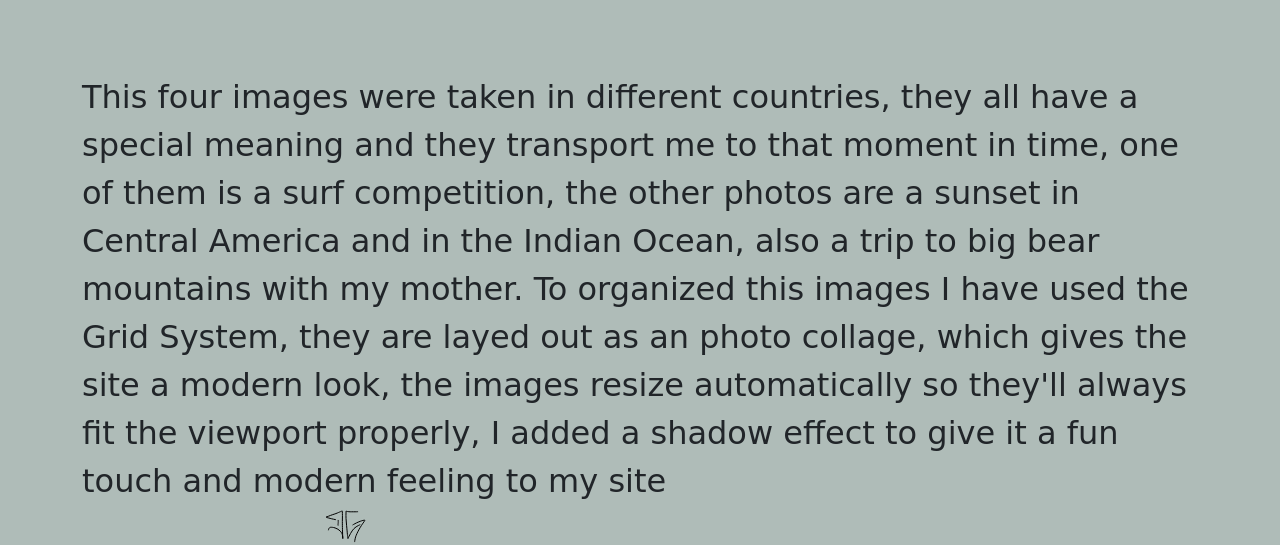
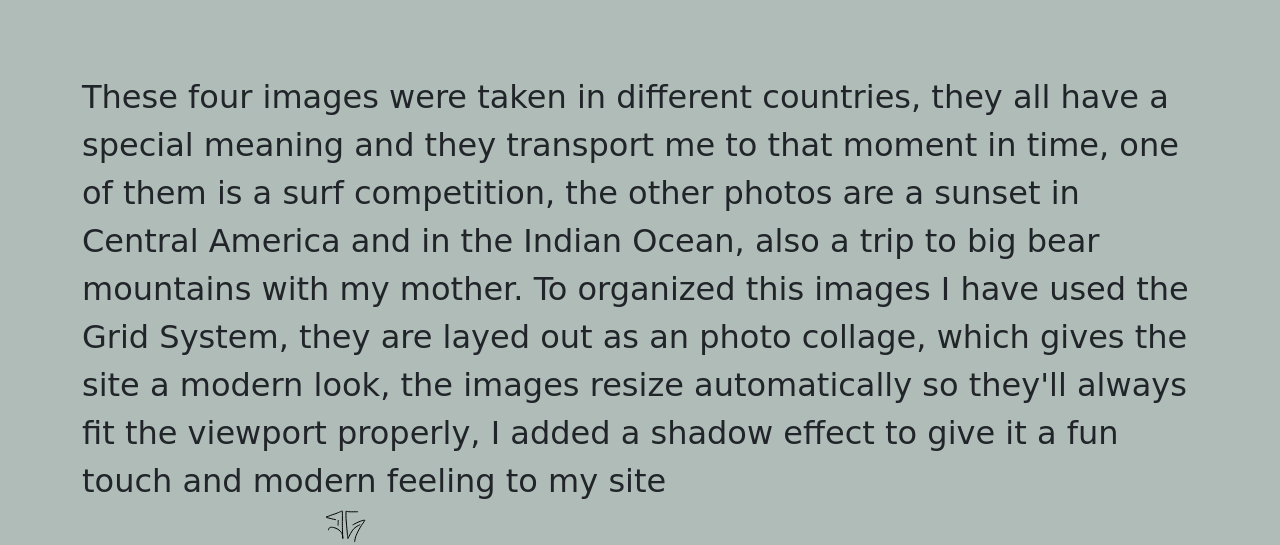
Before and after one commit to dgomez619/deegeetal, a plain HTML site: page index.html in a window 1280 px wide. Shown: the part 508-1053 px from the top of the page. Drawn offline with nearby package versions, Linux system fonts and the light colour scheme; a web font is replaced by a local one.

Commit message:
Update index.html

```diff
--- a/index.html
+++ b/index.html
@@ -65,7 +65,7 @@
       <section  class="container">
           <div class="row">
               <div class="col-lg-12">
-                  This four images were taken in different countries, they all have a special meaning and they transport me to that moment in time, one of them is a surf competition, the other photos are a sunset in Central America and in the Indian Ocean, also a trip to big bear mountains with my mother. To organized this images I have used the Grid System, they are layed out as an photo collage, which gives the site a modern look, the images resize automatically so they'll always fit the viewport properly, I added a shadow effect to give it a fun touch and modern feeling to my site
+                  These four images were taken in different countries, they all have a special meaning and they transport me to that moment in time, one of them is a surf competition, the other photos are a sunset in Central America and in the Indian Ocean, also a trip to big bear mountains with my mother. To organized this images I have used the Grid System, they are layed out as an photo collage, which gives the site a modern look, the images resize automatically so they'll always fit the viewport properly, I added a shadow effect to give it a fun touch and modern feeling to my site
               </div>
           </div>
         </section>
```
